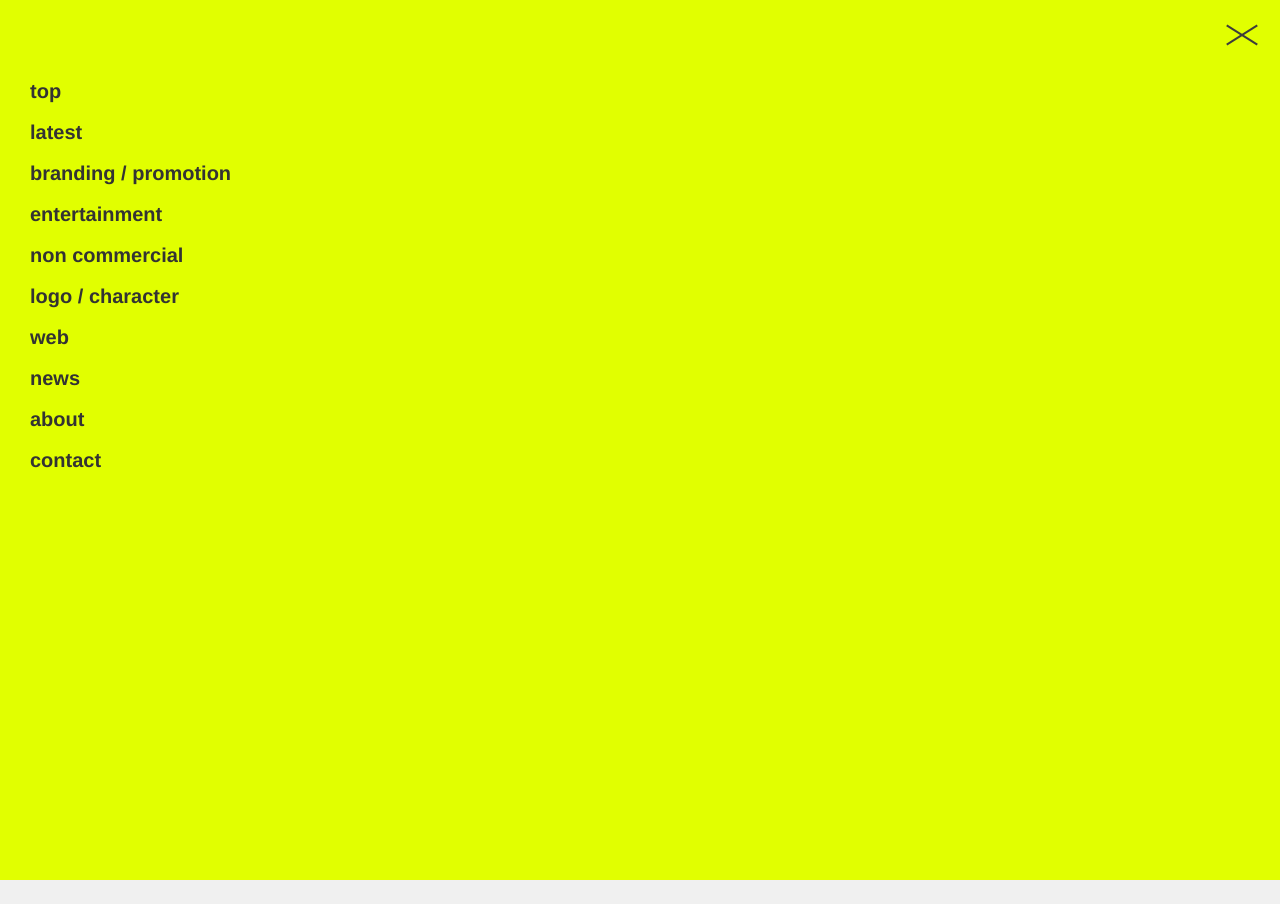
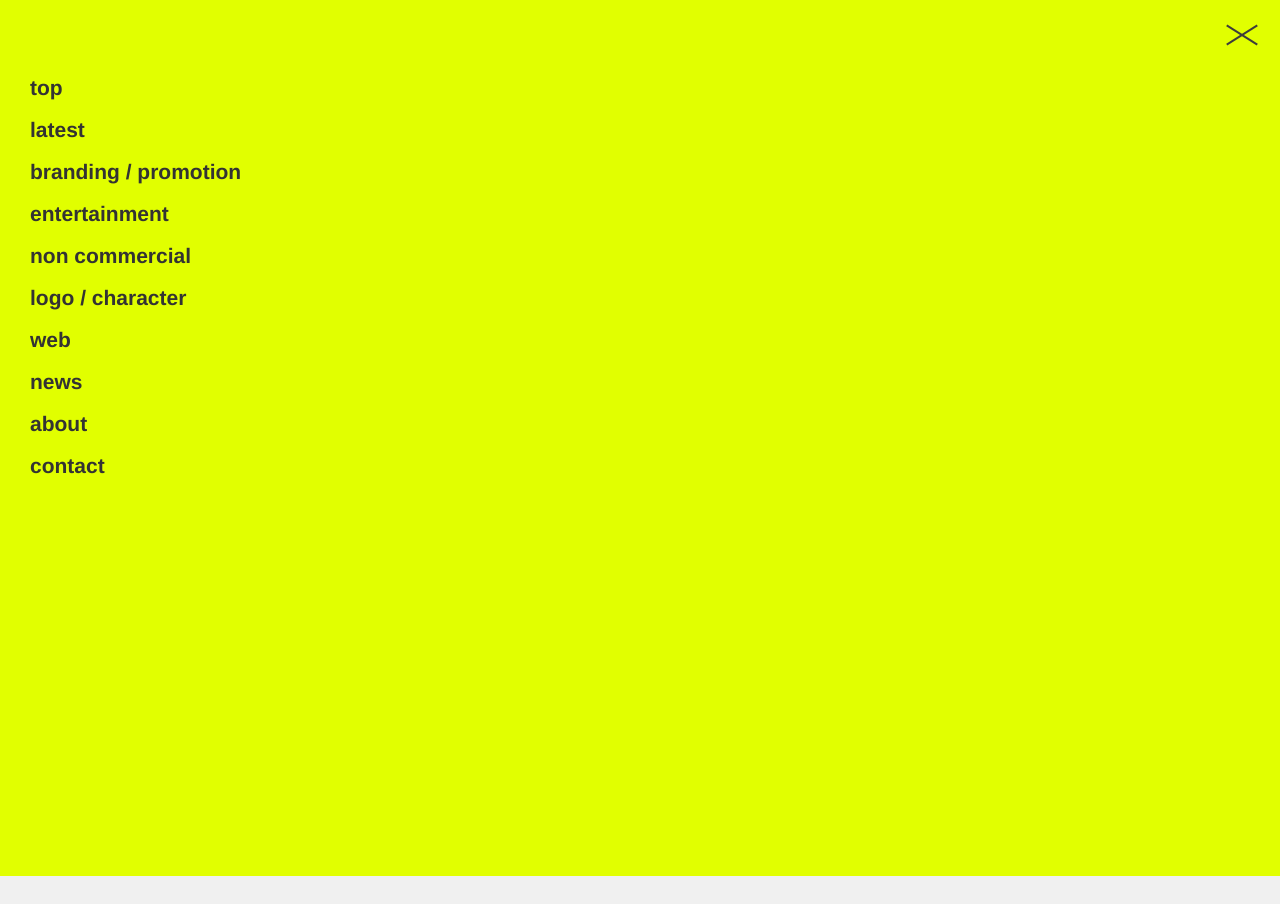
Before and after one commit to 930tb/sixdesign-test-7, a plain HTML site: page index.html in a window 1280 px wide. Both pictures are taken after a click on the element 1242 px from the left and 34 px from the top of the page. Shown: the top 904 px of the page. Drawn offline with Linux system fonts and the light colour scheme.

Commit message:
Add files via upload

```diff
--- a/index.html
+++ b/index.html
@@ -91,14 +91,14 @@
       height: 100vh; /* 表示エリアの100%(100%だけだとコンテナの100%になる) */
       background-color: #e1ff00;
       color: #333333;
-      padding-top: 80px;
+      padding-top: 76px;
       padding-left: 30px;
       gap: 18px;
     }
     /* メニュー本体のスタイル */
     .menu__item {
       text-decoration: none;/* リンクアンダーラインを消す */
-      font-size: 20px;
+      font-size: 21px;
       font-weight: 700;
       color: inherit; /* 親要素を踏襲 */
     }
```
